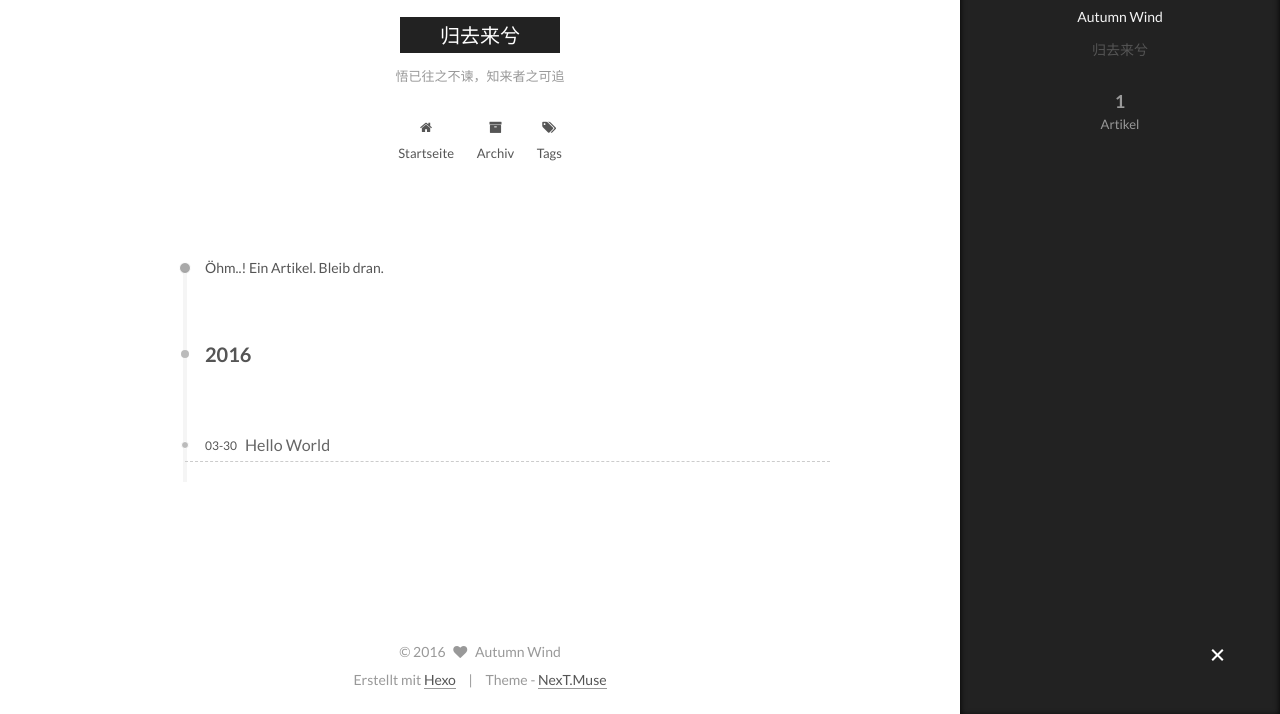
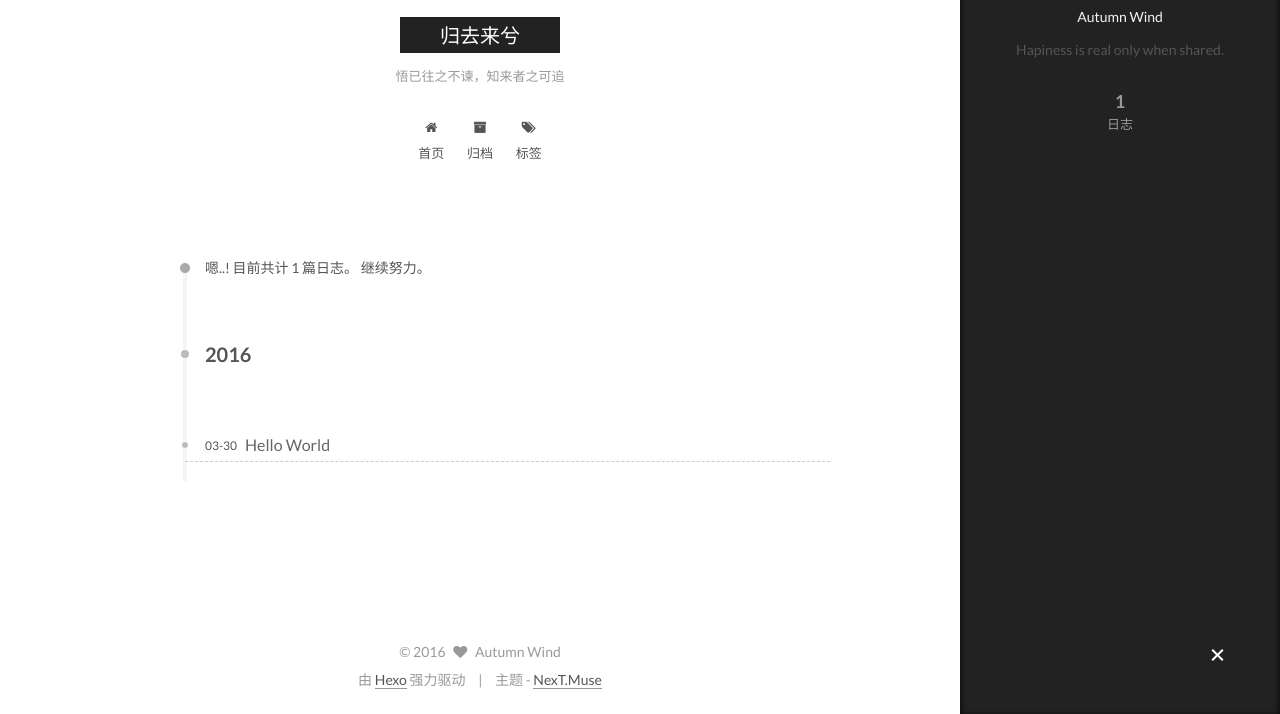
Before and after one commit to autumn-wind/autumn-wind.github.io, a plain HTML site: page archives/2016/03/index.html in a window 1280 px wide. Both pictures are taken after a click on the element 1217 px from the left and 742 px from the top of the page. Shown: the part 86-800 px from the top of the page. Drawn offline with Linux system fonts and the light colour scheme.

Commit message:
Site updated: 2016-04-23 11:47:54

```diff
--- a/archives/2016/03/index.html
+++ b/archives/2016/03/index.html
@@ -80,15 +80,15 @@
 
 
 
-<meta name="description" content="归去来兮">
+<meta name="description" content="Hapiness is real only when shared.">
 <meta property="og:type" content="website">
 <meta property="og:title" content="归去来兮">
 <meta property="og:url" content="http://yoursite.com/archives/2016/03/index.html">
 <meta property="og:site_name" content="归去来兮">
-<meta property="og:description" content="归去来兮">
+<meta property="og:description" content="Hapiness is real only when shared.">
 <meta name="twitter:card" content="summary">
 <meta name="twitter:title" content="归去来兮">
-<meta name="twitter:description" content="归去来兮">
+<meta name="twitter:description" content="Hapiness is real only when shared.">
 
 
 
@@ -101,15 +101,15 @@
     motion: true,
     duoshuo: {
       userId: 0,
-      author: 'Author'
+      author: '博主'
     }
   };
 </script>
 
-  <title> Archiv | 归去来兮 </title>
+  <title> 归档 | 归去来兮 </title>
 </head>
 
-<body itemscope itemtype="http://schema.org/WebPage" lang="zh-CN">
+<body itemscope itemtype="http://schema.org/WebPage" lang="zh-Hans">
 
 
 
@@ -164,7 +164,7 @@
 
               <i class="menu-item-icon fa fa-home fa-fw"></i> <br />
 
-            Startseite
+            首页
           </a>
         </li>
 
@@ -174,7 +174,7 @@
 
               <i class="menu-item-icon fa fa-archive fa-fw"></i> <br />
 
-            Archiv
+            归档
           </a>
         </li>
 
@@ -184,7 +184,7 @@
 
               <i class="menu-item-icon fa fa-tags fa-fw"></i> <br />
 
-            Tags
+            标签
           </a>
         </li>
 
@@ -214,7 +214,7 @@
 
 
 
-      Öhm..! Ein Artikel. Bleib dran.
+      嗯..! 目前共计 1 篇日志。 继续努力。
     </span>
 
 
@@ -298,13 +298,13 @@
                src="/images/default_avatar.jpg"
                alt="Autumn Wind" />
           <p class="site-author-name" itemprop="name">Autumn Wind</p>
-          <p class="site-description motion-element" itemprop="description">归去来兮</p>
+          <p class="site-description motion-element" itemprop="description">Hapiness is real only when shared.</p>
         </div>
         <nav class="site-state motion-element">
           <div class="site-state-item site-state-posts">
             <a href="/archives">
               <span class="site-state-item-count">1</span>
-              <span class="site-state-item-name">Artikel</span>
+              <span class="site-state-item-name">日志</span>
             </a>
           </div>
 
@@ -351,11 +351,11 @@
 </div>
 
 <div class="powered-by">
-  Erstellt mit  <a class="theme-link" href="http://hexo.io">Hexo</a>
+  由 <a class="theme-link" href="http://hexo.io">Hexo</a> 强力驱动
 </div>
 
 <div class="theme-info">
-  Theme -
+  主题 -
   <a class="theme-link" href="https://github.com/iissnan/hexo-theme-next">
     NexT.Muse
   </a>
--- a/css/main.css
+++ b/css/main.css
@@ -1534,7 +1534,7 @@ pre .javascript .function {
   width: 4px;
   height: 4px;
   border-radius: 50%;
-  background: #66f63e;
+  background: #93ffad;
 }
 .links-of-blogroll {
   font-size: 13px;
```
Also changed, not shown: 2016/03/30/hello-world/index.html (+12 -12 lines), archives/2016/index.html (+14 -14 lines), archives/index.html (+14 -14 lines), index.html (+13 -13 lines).
